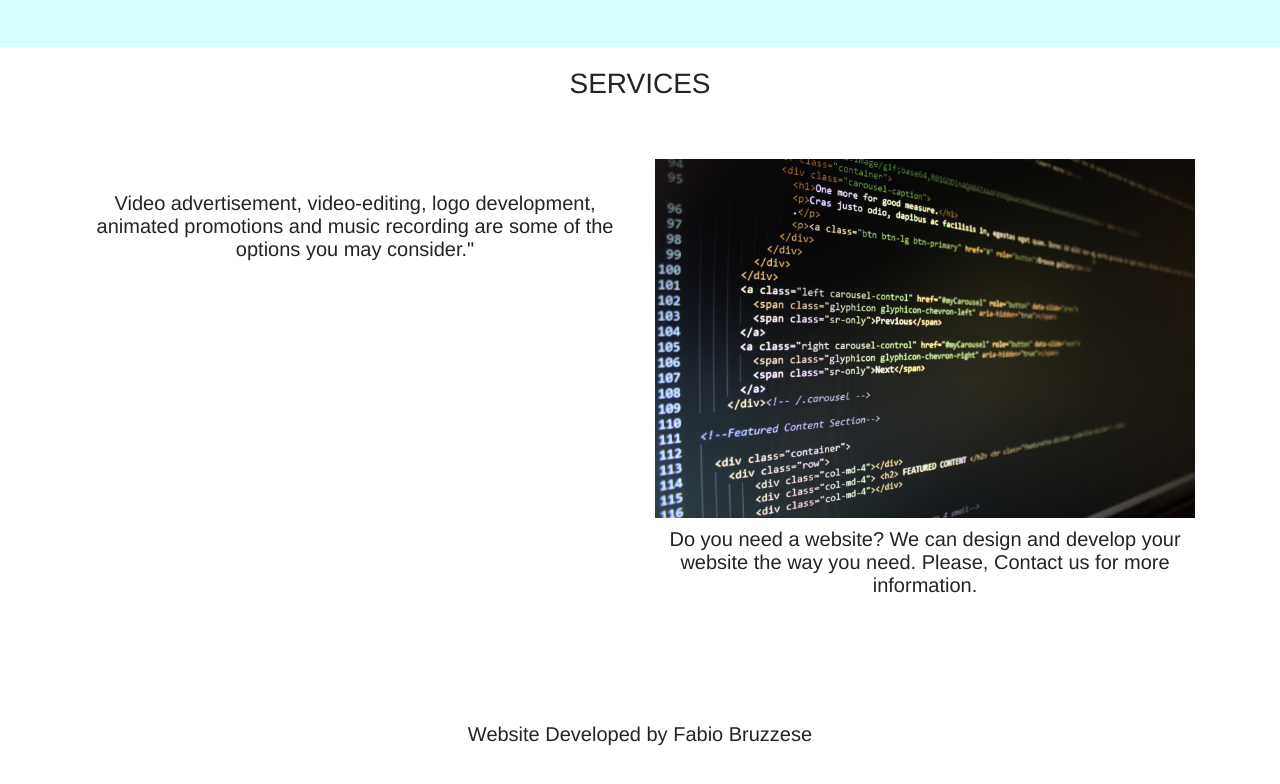
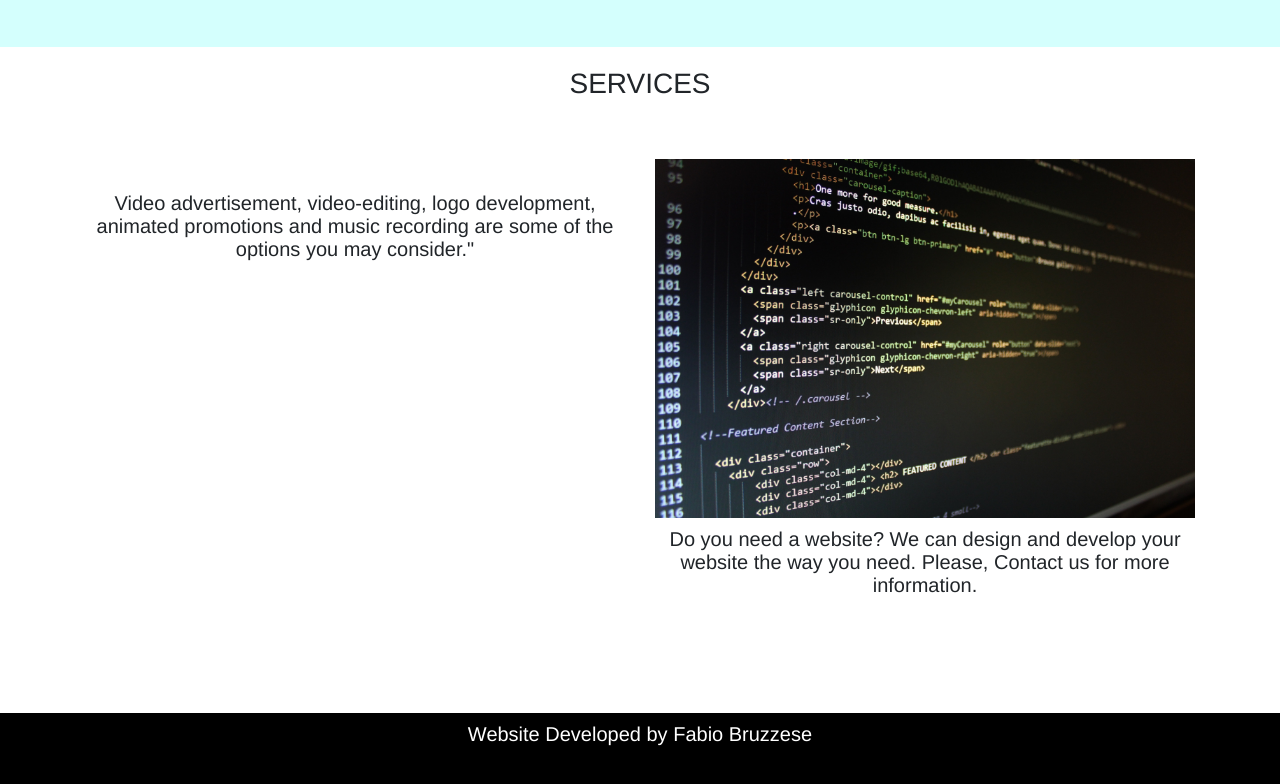
Before and after one commit to fabiobruzzese/Bootstrap, a plain HTML site: page Index.html in a window 1280 px wide. Shown: the part 1673-2457 px from the top of the page. Drawn offline with Linux system fonts and the light colour scheme.

Commit message:
beggining commit

```diff
--- a/CSS/Style.css
+++ b/CSS/Style.css
@@ -27,7 +27,7 @@ body{
 	background-color: #D4FFFD;
 }
 
-.servicetext{
-	padding-top: 50px;
-
+.bg-footer{
+	background-color: black;
+	color: white;
 }
```
